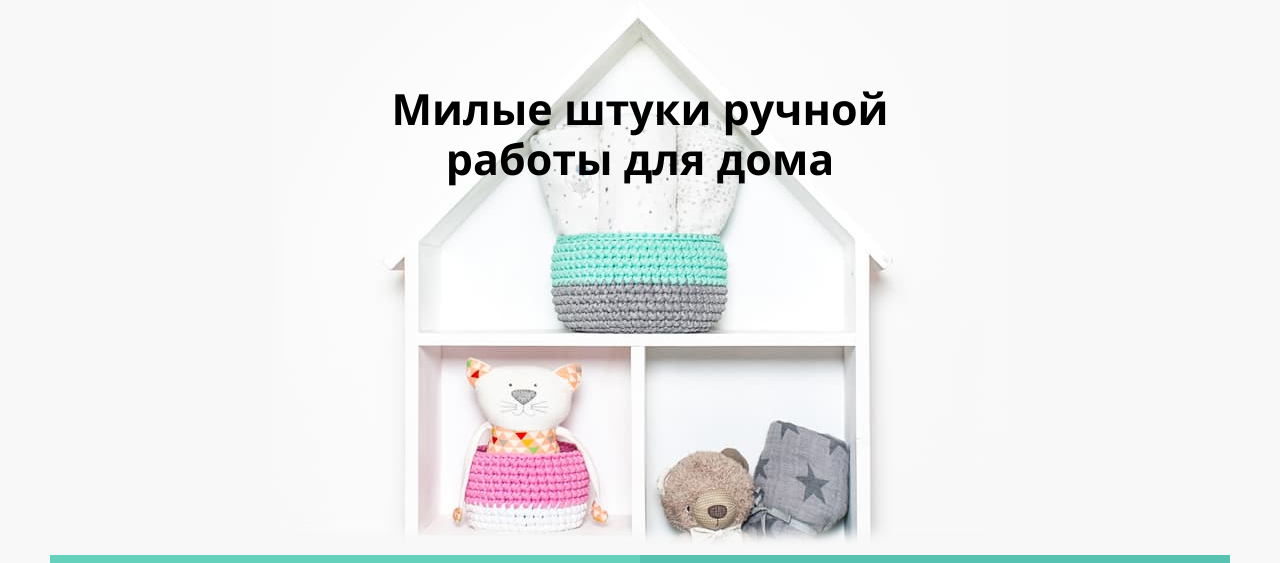
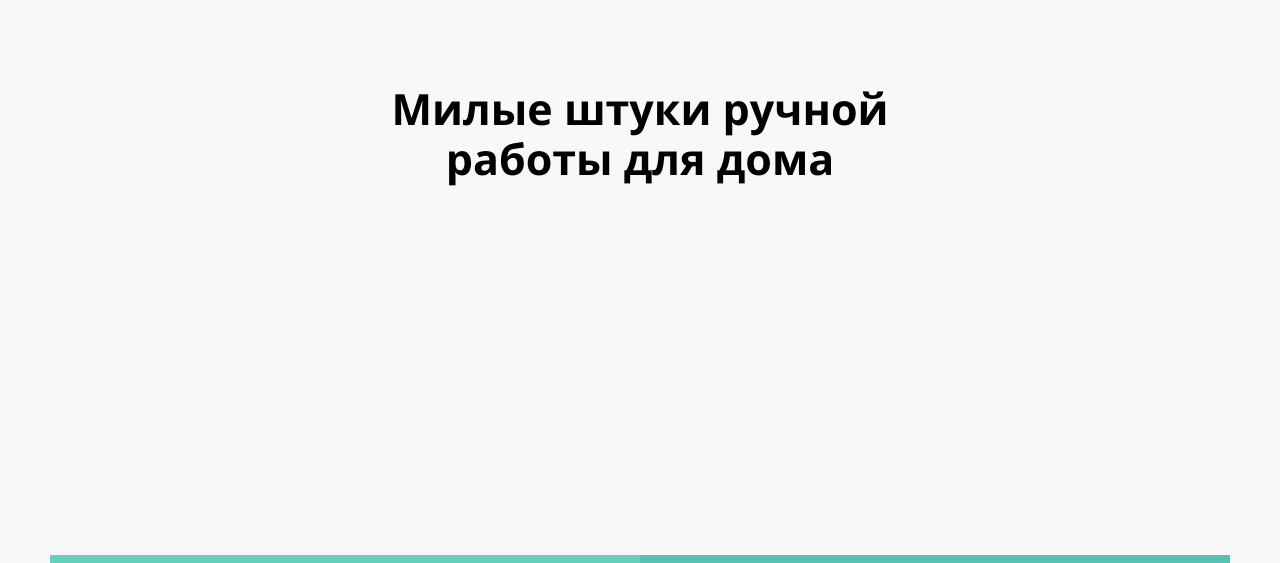
Before and after one commit to nefyodych/1626911-mishka-24, a plain HTML site: page source/index.html in a window 1280 px wide. Shown: the part 159-722 px from the top of the page. Drawn offline with nearby package versions, Linux system fonts and the light colour scheme; files that its build step writes are made by us from their sources.

Commit message:
Revert "Тест картинки для интро"
This reverts commit f6cf18e5fc2835493b7aee5f383c944e110e9472.

```diff
--- a/source/index.html
+++ b/source/index.html
@@ -68,10 +68,8 @@
   <!-- Блок основного контента -->
   <main class="page-main">
     <!-- Секция заголовка страницы -->
-    <div class="intro intro--head">
-      <div class="intro__main">
-        <h1 class="intro__title">Милые штуки ручной работы для дома</h1>
-      </div>
+    <div class="intro intro-main">
+      <h1 class="intro__title">Милые штуки ручной работы для дома</h1>
     </div>
     <!-- Секция категорий товаров -->
     <section class="category page-main__category">
--- a/source/less/blocks/intro.less
+++ b/source/less/blocks/intro.less
@@ -13,19 +13,13 @@
   }
 }
 
-.intro--head {
-  padding: 0;
-  background-color: #f8f8f8;
-}
-
-.intro__main {
-  margin: 0 auto;
+.intro-main {
   display: block;
   padding: 73px 30px 30px;
   box-sizing: border-box;
   min-height: 300px;
-  box-shadow: inset 0 0 12px 22px #f8f8f8;
 
+  background-color: #f8f8f8;
   background-image: url("../img/intro/intro-mobile.jpg");
   background-position: center top -16px;
   background-repeat: no-repeat;
```
Also changed, not shown: source/img/intro/intro-tablet.jpg (deleted).
